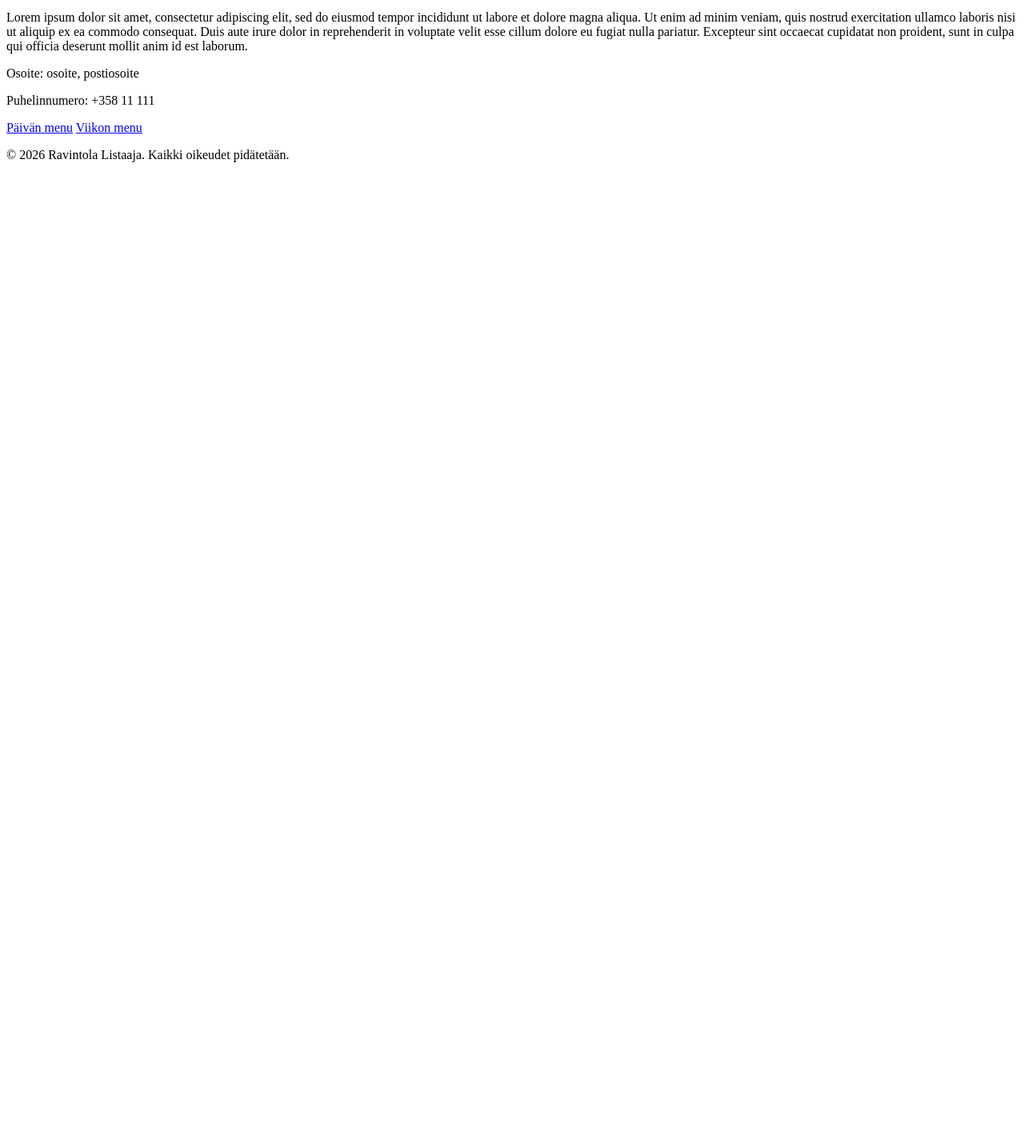
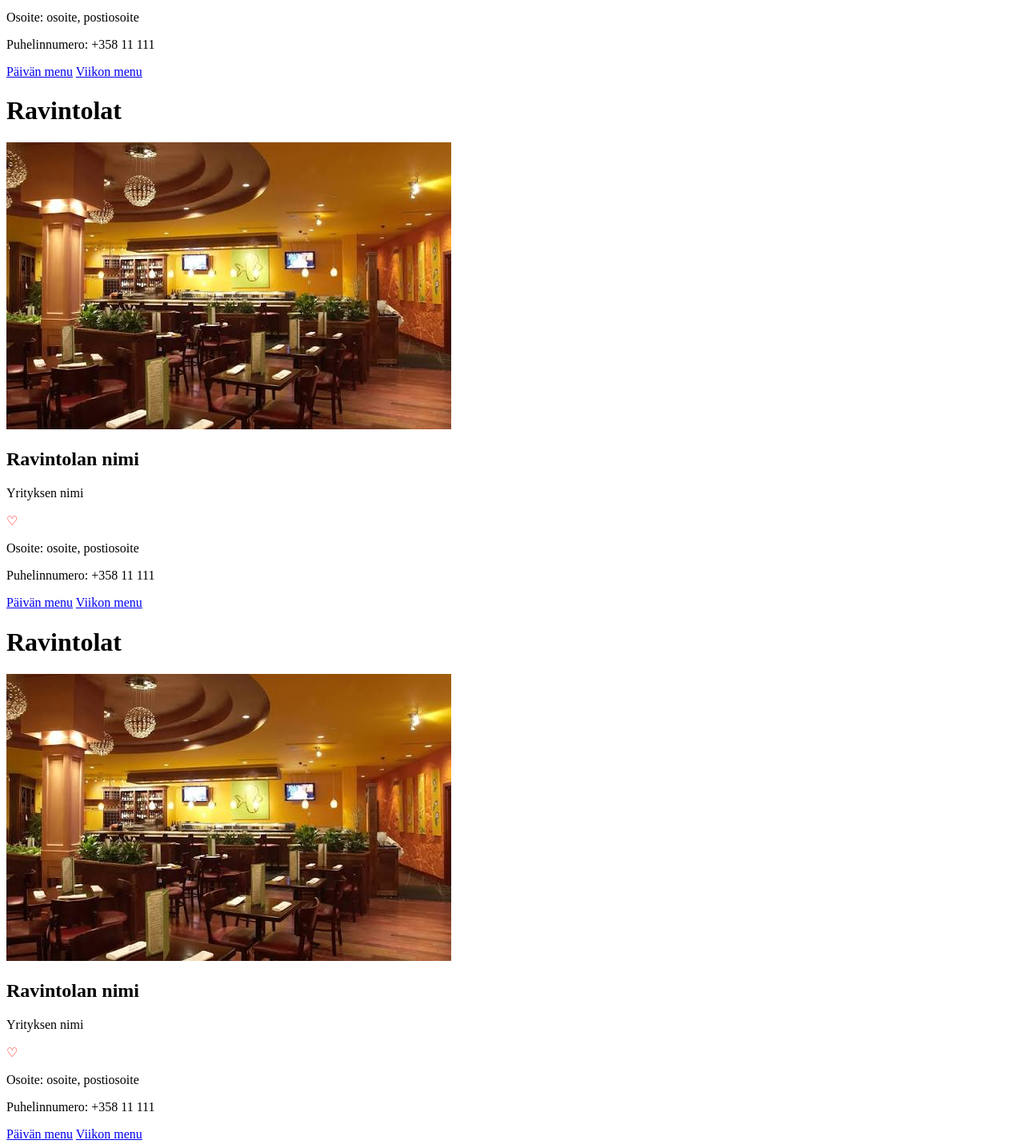
Before and after one commit to UnnaHaitto/RestaurantWebsite, a website: page src/pages/main.html in a window 1280 px wide. Shown: the part 700-2131 px from the top of the page at 80% size. Before the commit the page ends 919 px from the top, so only its background shows below. Drawn offline with Linux system fonts and the light colour scheme.

Commit message:
update restaurant section with detailed info and like button

```diff
--- a/src/pages/main.html
+++ b/src/pages/main.html
@@ -21,7 +21,7 @@
 
     <main>
       <h1>Ravintolat</h1>
-      <div id="restaurant">
+      <div class="restaurants">
         <img src="../images/restaurant.jpeg" alt="Kuva ravintolasta" />
         <div class="container">
           <div class="restaurant-info">
@@ -32,15 +32,40 @@
             <p class="like-button">♡</p>
           </div>
         </div>
-        <p>
-          Lorem ipsum dolor sit amet, consectetur adipiscing elit, sed do
-          eiusmod tempor incididunt ut labore et dolore magna aliqua. Ut enim ad
-          minim veniam, quis nostrud exercitation ullamco laboris nisi ut
-          aliquip ex ea commodo consequat. Duis aute irure dolor in
-          reprehenderit in voluptate velit esse cillum dolore eu fugiat nulla
-          pariatur. Excepteur sint occaecat cupidatat non proident, sunt in
-          culpa qui officia deserunt mollit anim id est laborum.
-        </p>
+        <p>Osoite: osoite, postiosoite</p>
+        <p>Puhelinnumero: +358 11 111</p>
+        <a href="dailyMenu.html">Päivän menu</a>
+        <a href="weeklyMenu.html">Viikon menu</a>
+      </div>
+      <h1>Ravintolat</h1>
+      <div class="restaurants">
+        <img src="../images/restaurant.jpeg" alt="Kuva ravintolasta" />
+        <div class="container">
+          <div class="restaurant-info">
+            <h2>Ravintolan nimi</h2>
+            <p>Yrityksen nimi</p>
+          </div>
+          <div class="like-button-container">
+            <p class="like-button">♡</p>
+          </div>
+        </div>
+        <p>Osoite: osoite, postiosoite</p>
+        <p>Puhelinnumero: +358 11 111</p>
+        <a href="dailyMenu.html">Päivän menu</a>
+        <a href="weeklyMenu.html">Viikon menu</a>
+      </div>
+      <h1>Ravintolat</h1>
+      <div class="restaurants">
+        <img src="../images/restaurant.jpeg" alt="Kuva ravintolasta" />
+        <div class="container">
+          <div class="restaurant-info">
+            <h2>Ravintolan nimi</h2>
+            <p>Yrityksen nimi</p>
+          </div>
+          <div class="like-button-container">
+            <p class="like-button">♡</p>
+          </div>
+        </div>
         <p>Osoite: osoite, postiosoite</p>
         <p>Puhelinnumero: +358 11 111</p>
         <a href="dailyMenu.html">Päivän menu</a>
```
